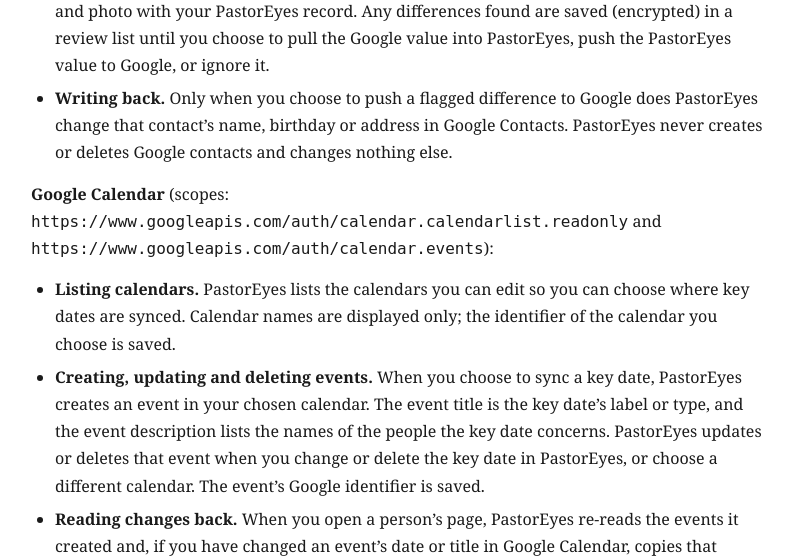
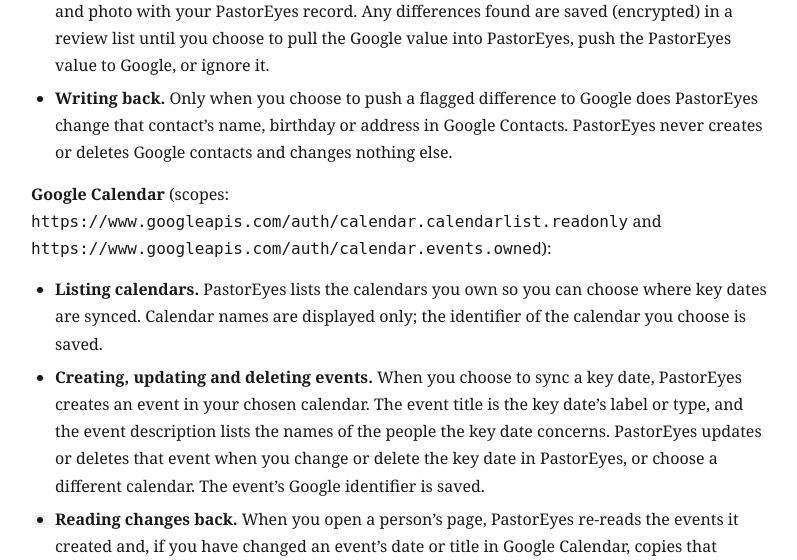
Before and after one commit to almcnicoll/pastoreyes, a Laravel app: page /privacy in a window 1280 px wide. Shown: the part 2102-2662 px from the top of the page, without its empty margins (241-1038 px from the left). Run offline with Laravel 12, Linux system fonts and the light colour scheme; data that the repository does not hold is empty; some libraries are stand-ins or nearby versions.

Commit message:
Request calendar.events.owned instead of calendar.events
Narrower scope (events on calendars the user owns). The calendar picker now lists
owned calendars only, since shared writable calendars are outside the scope.
Policy, architecture doc and scope test updated to match.

Co-Authored-By: Claude Sonnet 5.5 <noreply@anthropic.com>

```diff
--- a/app/Http/Controllers/Auth/GoogleAuthController.php
+++ b/app/Http/Controllers/Auth/GoogleAuthController.php
@@ -21,9 +21,10 @@ class GoogleAuthController extends Controller
                 'profile',
                 'email',
                 'https://www.googleapis.com/auth/contacts',
-                // Narrowest Calendar scopes for what we do: list calendars, and create/read/update/delete events.
+                // Narrowest Calendar scopes for what we do: list calendars, and create/read/update/delete
+                // events on calendars the user owns (see GoogleCalendarService::getEditableCalendars).
                 'https://www.googleapis.com/auth/calendar.calendarlist.readonly',
-                'https://www.googleapis.com/auth/calendar.events',
+                'https://www.googleapis.com/auth/calendar.events.owned',
             ])
             ->with(['access_type' => 'offline', 'prompt' => 'consent'])
             ->redirect();
--- a/app/Services/Google/GoogleCalendarService.php
+++ b/app/Services/Google/GoogleCalendarService.php
@@ -20,7 +20,8 @@ class GoogleCalendarService
     }
 
     /**
-     * Return all calendars the user can edit, suitable for a dropdown.
+     * Return the calendars the user owns, suitable for a dropdown. Owned only, because the
+     * calendar.events.owned scope doesn't cover calendars shared with the user.
      */
     public function getEditableCalendars(): Collection
     {
@@ -31,7 +32,7 @@ class GoogleCalendarService
         }
 
         return collect($response->json('items', []))
-            ->filter(fn($cal) => in_array($cal['accessRole'] ?? '', ['owner', 'writer']))
+            ->filter(fn($cal) => ($cal['accessRole'] ?? '') === 'owner')
             ->map(fn($cal) => [
                 'id'      => $cal['id'],
                 'summary' => $cal['summary'] ?? $cal['id'],
--- a/resources/views/privacy.blade.php
+++ b/resources/views/privacy.blade.php
@@ -133,9 +133,9 @@
     <li><strong>Writing back.</strong> Only when you choose to push a flagged difference to Google does PastorEyes change that contact&rsquo;s name, birthday or address in Google Contacts. PastorEyes never creates or deletes Google contacts and changes nothing else.</li>
 </ul>
 
-<p><strong>Google Calendar</strong> (scopes: <code>https://www.googleapis.com/auth/calendar.calendarlist.readonly</code> and <code>https://www.googleapis.com/auth/calendar.events</code>):</p>
+<p><strong>Google Calendar</strong> (scopes: <code>https://www.googleapis.com/auth/calendar.calendarlist.readonly</code> and <code>https://www.googleapis.com/auth/calendar.events.owned</code>):</p>
 <ul>
-    <li><strong>Listing calendars.</strong> PastorEyes lists the calendars you can edit so you can choose where key dates are synced. Calendar names are displayed only; the identifier of the calendar you choose is saved.</li>
+    <li><strong>Listing calendars.</strong> PastorEyes lists the calendars you own so you can choose where key dates are synced. Calendar names are displayed only; the identifier of the calendar you choose is saved.</li>
     <li><strong>Creating, updating and deleting events.</strong> When you choose to sync a key date, PastorEyes creates an event in your chosen calendar. The event title is the key date&rsquo;s label or type, and the event description lists the names of the people the key date concerns. PastorEyes updates or deletes that event when you change or delete the key date in PastorEyes, or choose a different calendar. The event&rsquo;s Google identifier is saved.</li>
     <li><strong>Reading changes back.</strong> When you open a person&rsquo;s page, PastorEyes re-reads the events it created and, if you have changed an event&rsquo;s date or title in Google Calendar, copies that change into the matching key date.</li>
     <li>PastorEyes does not read, copy or change any other event in your calendars.</li>
```
Also changed, not shown: doc/architecture.md (+1 -1 lines), tests/Feature/GoogleVerificationTest.php (+2 -2 lines).
